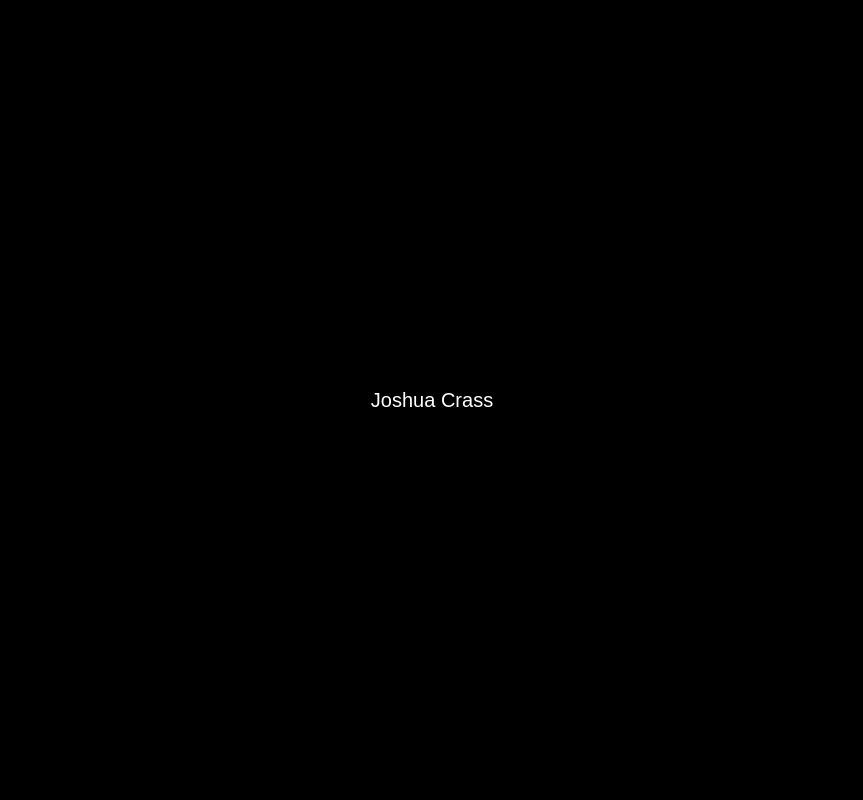
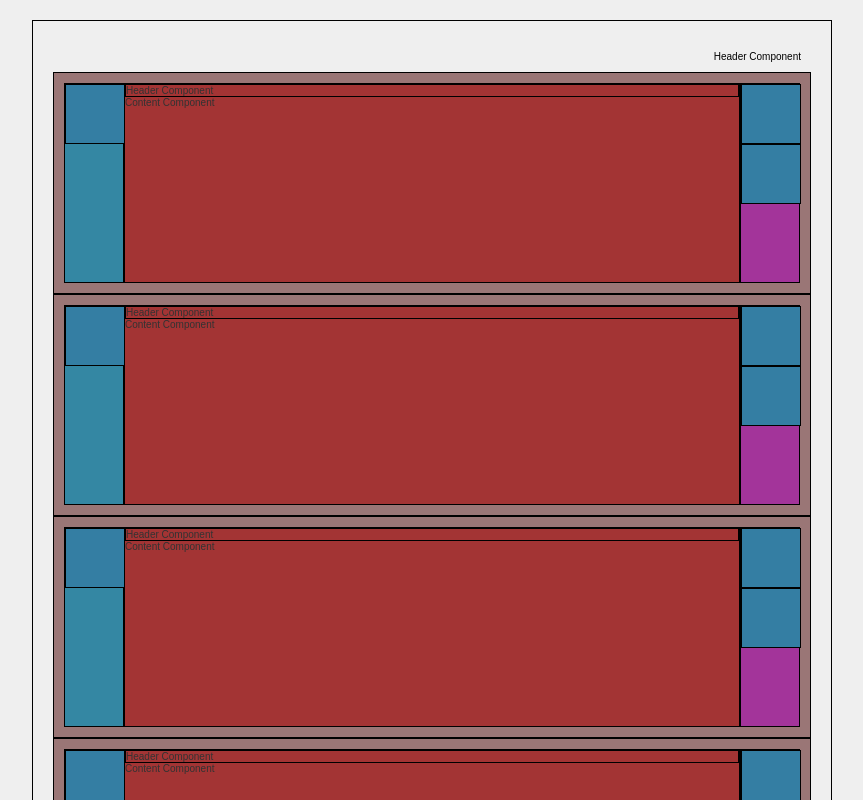
Before and after one commit to joshuacrass/JoshuaCrass, a React (Vite) app: page / in a window 1280 px wide. Shown: the top 800 px of the page, without its empty margins (208-1071 px from the left). Built offline with nearby package versions, Linux system fonts and the light colour scheme.

Commit message:
adding sections

```diff
--- a/src/App.jsx
+++ b/src/App.jsx
@@ -1,25 +1,43 @@
-// src/components/App.js
 import React from 'react';
 import styled from '@emotion/styled';
+import Section from './Section';
 
 const Container = styled.div`
-  background-color: #000000;
-  color: #ffffff;
+  width: 90%; /* Increase the width for larger screens */
+  max-width: 800px;
+  margin: 20px auto;
   padding: 20px;
-  font-size: 2rem;
-  height: 100vh;
+  border: 1px solid #000000;
+  display: flex;
+  flex-direction: column;
+  justify-content: center;
+`;
 
+const Header = styled.div`
+  color: #000000;
+  padding: 10px;
+  text-align: center;
   display: flex;
-  justify-content: center;
+  justify-content: flex-end;
   align-items: center;
 `;
 
-const App = () => {
-  return (
-    <Container>
-      <h1>Joshua Crass</h1>
-    </Container>
-  );
-};
+const sections = [
+  { id: 1, name: 'intro' },
+  { id: 2, name: 'experience' },
+  { id: 3, name: 'education' },
+  { id: 4, name: 'skills' },
+];
+
+const App = () => (
+  <Container>
+    <Header>
+      <h1>Header Component</h1>
+    </Header>
+    {sections.map((section) => (
+      <Section key={section.id}>{section.name}</Section>
+    ))}
+  </Container>
+);
 
 export default App;
--- /dev/null
+++ b/src/Section.jsx
@@ -0,0 +1,79 @@
+import React from 'react';
+import styled from '@emotion/styled';
+
+const Container = styled.div`
+  background-color: #9a7676;
+  padding: 10px;
+  border: 1px solid #000000;
+  display: grid;
+  grid-template-columns: 1fr; /* Single column layout for mobile */
+
+  @media (min-width: 768px) {
+    grid-template-columns: 60px auto 60px; /* Three columns for screens wider than 768px */
+  }
+`;
+
+const LeftCol = styled.div`
+  background-color: #3487a3;
+  border: 1px solid #000000;
+  width: 100%;
+  max-width: 60px;
+  display: none; /* Hide the left column on screens that are less than 768px wide */
+
+  @media (min-width: 768px) {
+    display: block; /* Show the left column on screens wider than 768px */
+  }
+`;
+
+const Content = styled.div`
+  background-color: #a33434;
+  border: 1px solid #000000;
+  width: 100%;
+
+  /* Testing */
+  height: 200px;
+`;
+
+const RightCol = styled.div`
+  background-color: #a3349a;
+  border: 1px solid #000000;
+  width: 100%;
+  max-width: 60px;
+  display: none; /* Hide the right column on screens that are less than 768px wide */
+
+  @media (min-width: 768px) {
+    display: block; /* Show the right column on screens wider than 768px */
+  }
+`;
+
+const Header = styled.div`
+  background-color: #a33434;
+  border: 1px solid #000000;
+`;
+
+const SectionIcon = styled.div`
+  background-color: #347ea3;
+  border: 1px solid #000000;
+  width: 60px;
+  height: 60px;
+`;
+
+const Section = () => (
+  <Container>
+    <LeftCol>
+      <SectionIcon />
+    </LeftCol>
+    <Content>
+      <Header>
+        <h1>Header Component</h1>
+      </Header>
+      <p>Content Component</p>
+    </Content>
+    <RightCol>
+      <SectionIcon />
+      <SectionIcon />
+    </RightCol>
+  </Container>
+);
+
+export default Section;
--- a/src/index.js
+++ b/src/index.js
@@ -1,4 +1,3 @@
-// src/index.js
 import React from 'react';
 import ReactDOM from 'react-dom';
 import App from './App';
--- a/style.css
+++ b/style.css
@@ -5,5 +5,5 @@ html {
 body {
   font-family: Arial, sans-serif;
   color: #333;
-  background-color: #a2a2a2;
+  background-color: #efefef;
 }
```
Also changed, not shown: .eslintrc.js.
